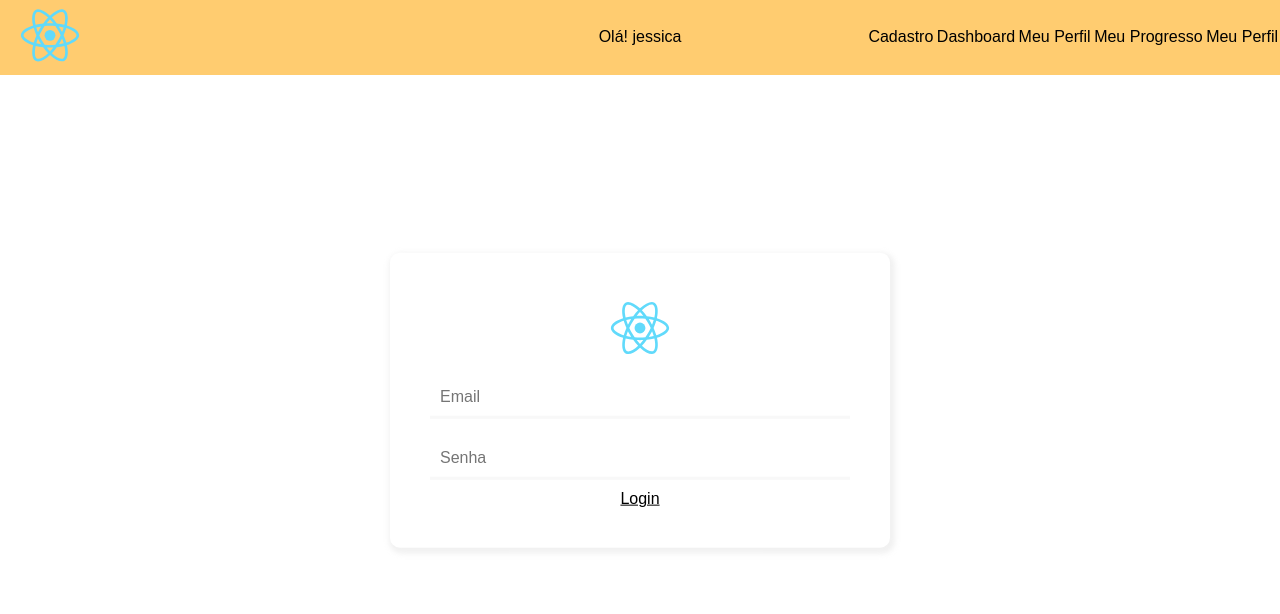
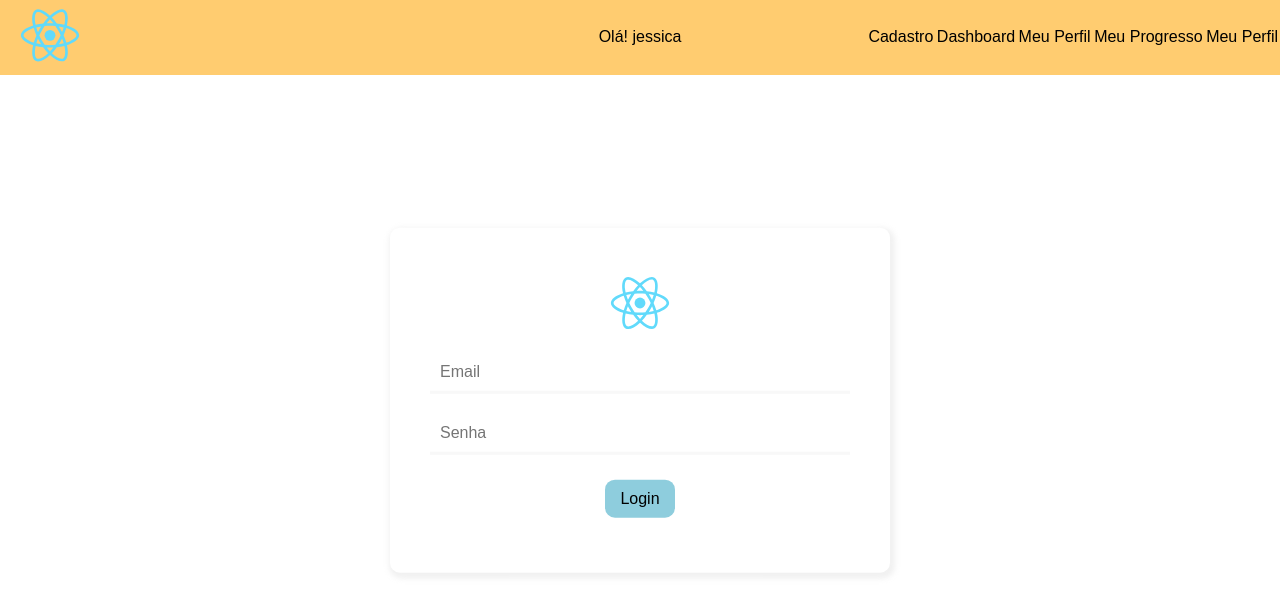
Before and after one commit to jessicapinheiro-s/meu-app-do-react-ativ-exte, a React (Create React App) app: page /login in a window 1280 px wide. Shown: the top 614 px of the page. Built offline with nearby package versions, Linux system fonts and the light colour scheme.

Commit message:
estilização no botão

```diff
--- a/src/styles/style.css
+++ b/src/styles/style.css
@@ -153,12 +153,17 @@ body {
   transition: all 0.5s;
 }
 .container-buttons .button-login {
+  margin: 15px auto;
+  cursor: pointer;
+  border-radius: 10px;
+  padding: 10px 15px;
   border: none;
-  background-color: transparent;
-  text-decoration: underline;
+  font-size: 1rem;
+  background-color: #8ECDDD;
 }
 .container-buttons .button-login:hover {
-  text-decoration: none;
+  background-color: #22668D;
+  transition: all 0.5s;
 }
 
 .buttonExcluir {
```
Also changed, not shown: 1 other file (tests, documents, lock files or other folders).
